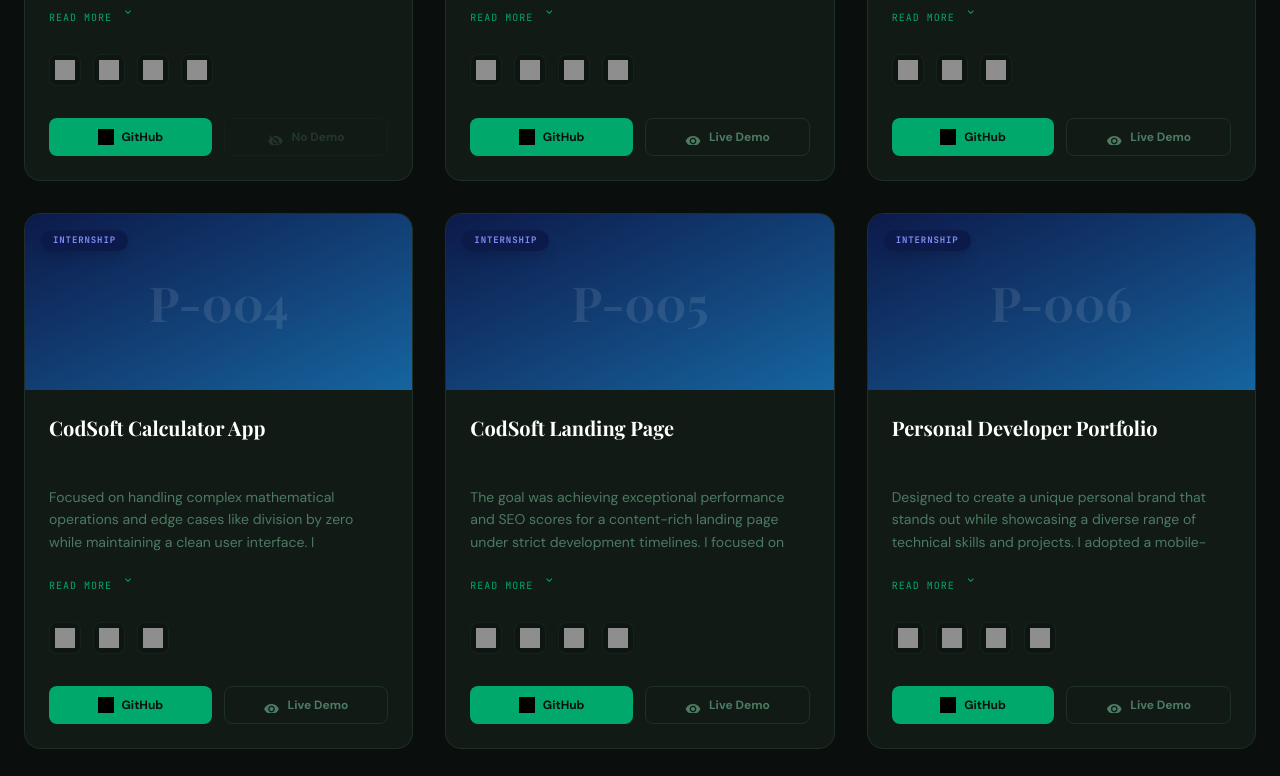
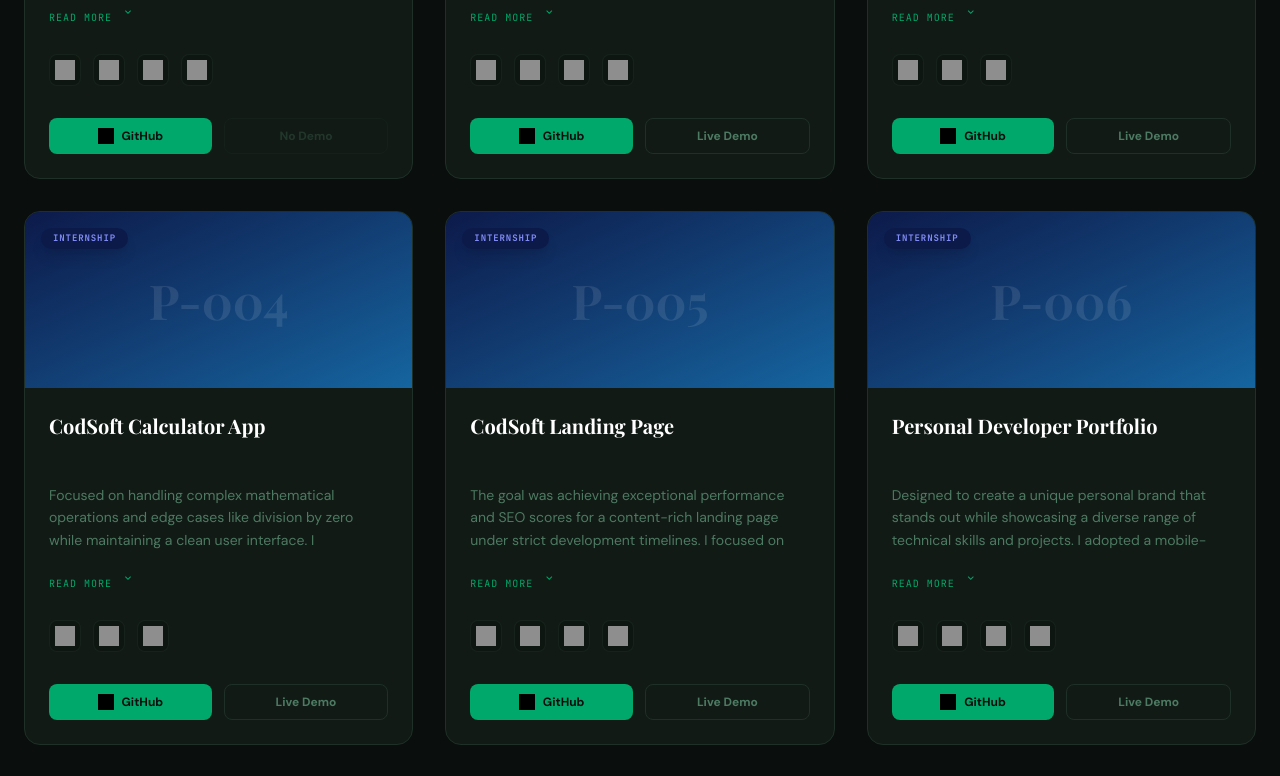
Before and after one commit to Dev-fluxforge/fluxforgev2, an Angular app: page /projects in a window 1280 px wide. Shown: the part 840-1616 px from the top of the page. Built offline with nearby package versions, Linux system fonts and the light colour scheme; grey boxes are pictures that could not be loaded; a web font is replaced by a local one.

Commit message:
feat(project-card): Simplify demo link UI
Removes redundant icon from demo link and placeholder text from no-demo state. Improves clarity and reduces visual noise in project cards.

```diff
--- a/src/app/components/project-card.ts
+++ b/src/app/components/project-card.ts
@@ -98,15 +98,13 @@
             <a
               [href]="project.demo"
               target="_blank"
-              class="flex-1 border border-border-forest hover:border-primary hover:text-primary text-sage py-2.5 rounded-lg text-xs font-bold transition-all flex items-center justify-center gap-2 group/btn"
+              class="flex-1 border border-border-forest hover:border-primary hover:text-primary text-sage py-2.5 rounded-lg text-xs font-bold transition-all flex items-center justify-center group/btn"
             >
-              <mat-icon class="!text-base !w-4 !h-4 flex items-center justify-center group-hover/btn:scale-110 transition-transform">visibility</mat-icon>
-              <span class="leading-none mt-[1px]">Live Demo</span>
+              <span class="leading-none">Live Demo</span>
             </a>
           } @else {
-            <div class="flex-1 border border-border-forest/30 text-sage/30 py-2.5 rounded-lg text-xs font-bold flex items-center justify-center gap-2 cursor-not-allowed">
-              <mat-icon class="!text-base !w-4 !h-4 flex items-center justify-center">visibility_off</mat-icon>
-              <span class="leading-none mt-[1px]">No Demo</span>
+            <div class="flex-1 border border-border-forest/30 text-sage/30 py-2.5 rounded-lg text-xs font-bold flex items-center justify-center cursor-not-allowed">
+              <span class="leading-none">No Demo</span>
             </div>
           }
         </div>
```
